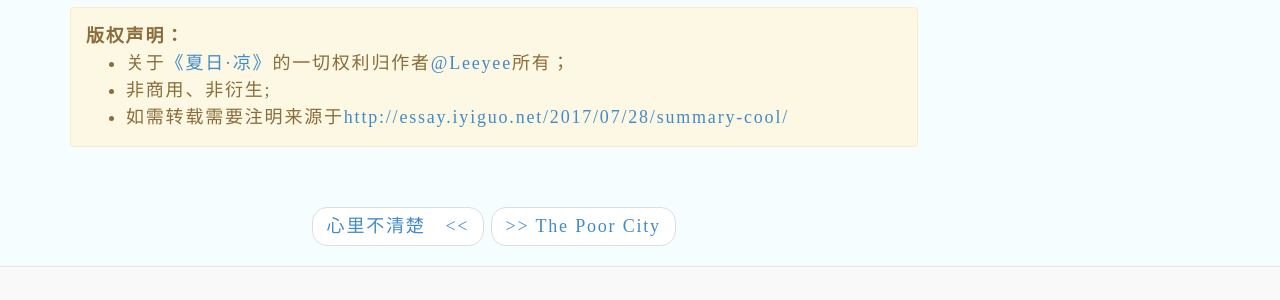
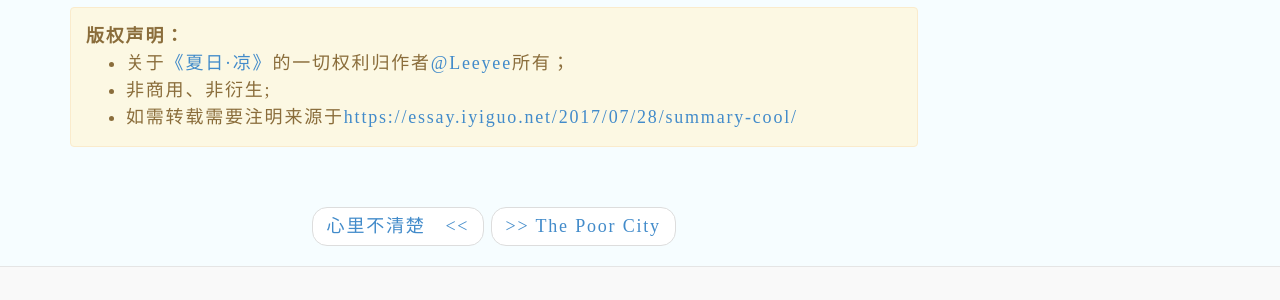
Before and after one commit to leeyee/essay, a Jekyll site: the page built from _posts/2017-07-28-summary-cool.md, in a window 1280 px wide. Shown: the part 992-1292 px from the top of the page. Built offline with Jekyll 4.4.1, drawn with Linux system fonts in a browser that asks for light colours; nearby versions of some CDN libraries; comment, search, counter and statistics services are not loaded; some of the changed lines change nothing that is shown.

Commit message:
Update _config.yml
test https

```diff
--- a/_config.yml
+++ b/_config.yml
@@ -22,7 +22,7 @@ kramdown:
 permalink: /:year/:month/:day/:title/
 
 name: Leeyee's Essay
-url: http://essay.iyiguo.net
+url: https://essay.iyiguo.net
 description: 我的日记、杂谈、流水等非技术类文章
 author: leeyee
 
```
